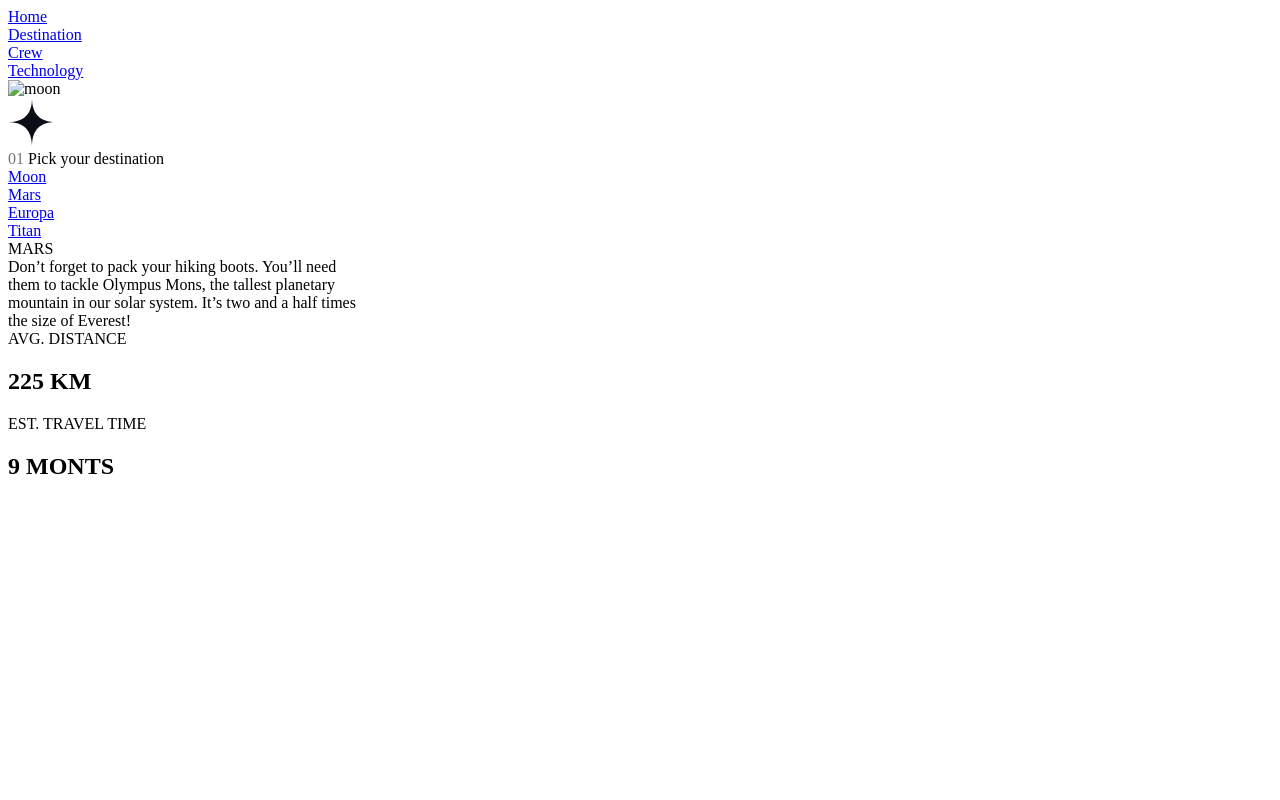
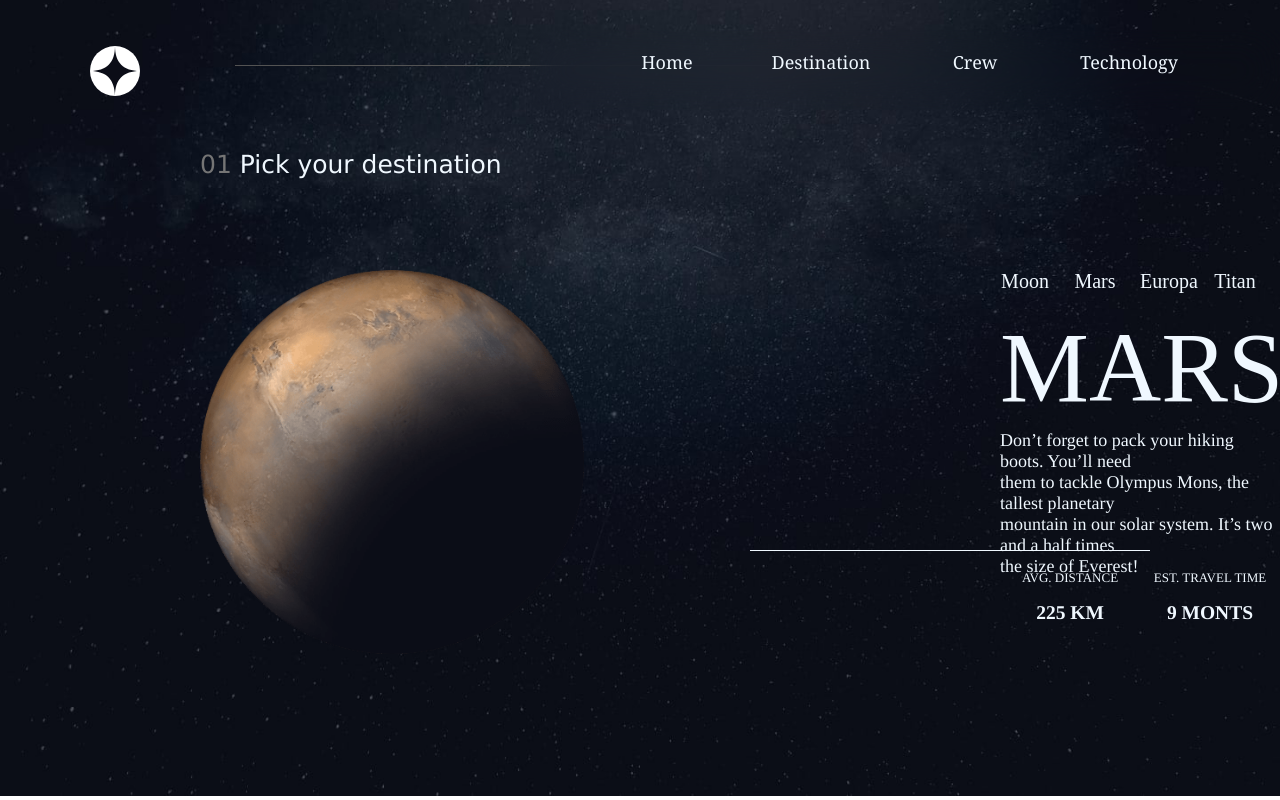
Before and after one commit to manabendra847/Space-tourism, a plain HTML site: page destination/mars.html in a window 1280 px wide. Drawn offline with Linux system fonts and the light colour scheme; the site is published under a folder, as on GitHub Pages, so addresses that start at the root find nothing.

Commit message:
Update mars.html

```diff
--- a/destination/mars.html
+++ b/destination/mars.html
@@ -5,7 +5,7 @@
     <meta http-equiv="X-UA-Compatible" content="IE=edge">
     <meta name="viewport" content="width=device-width, initial-scale=1.0">
     <title>space tourism</title>
-    <link rel="stylesheet" href="/destination/destination.css">
+    <link rel="stylesheet" href="destination.css">
     <link rel="icon" href="../favicon.png" type="image/png">
 </head>
 <body>
@@ -15,7 +15,7 @@
        <a href="/crew/crew.html"><div class="box">Crew</div></a>
        <a href="/technology/technology.html"><div class="box">Technology</div></a>
     </nav>
-    <div><img src="/destination/image-mars.png" alt="moon"></div>
+    <div><img src="image-mars.png" alt="moon"></div>
 
     <img class="logo" src="../logo.svg">
     <div class="line"></div>
```
